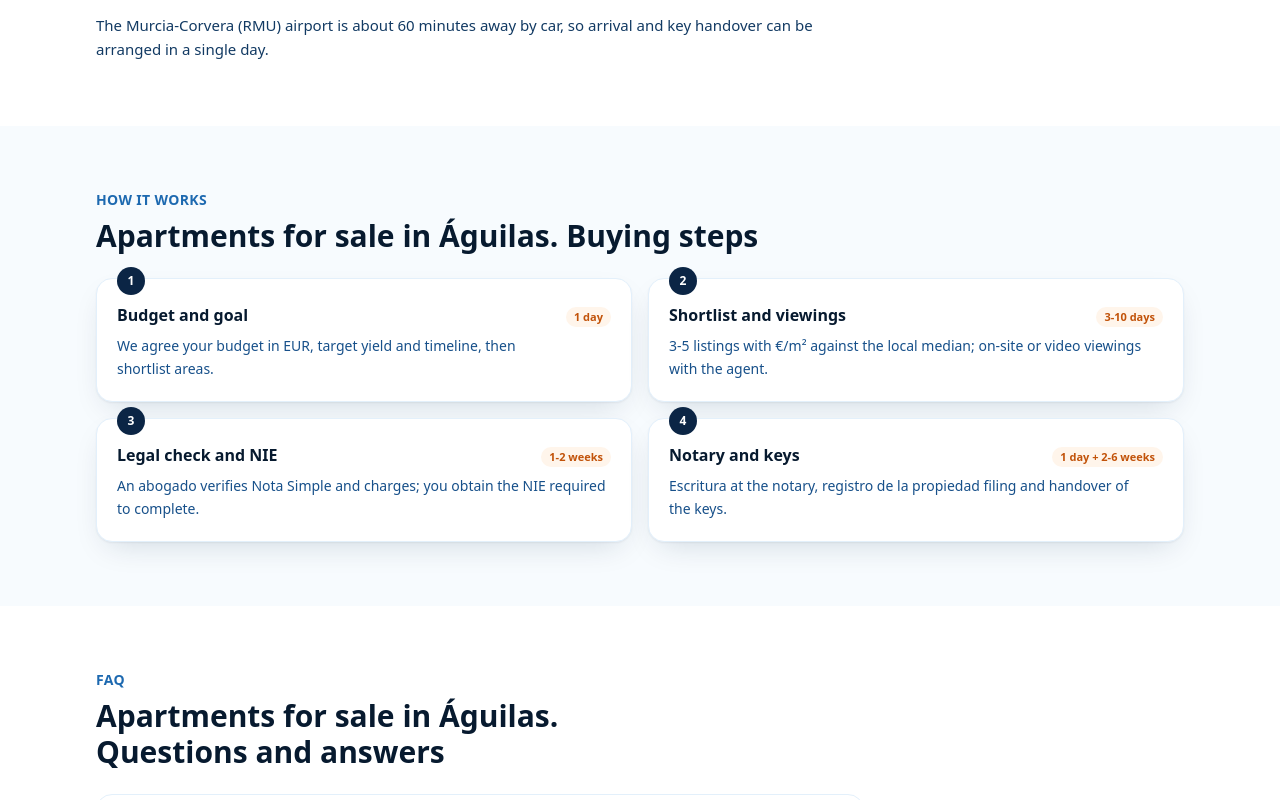
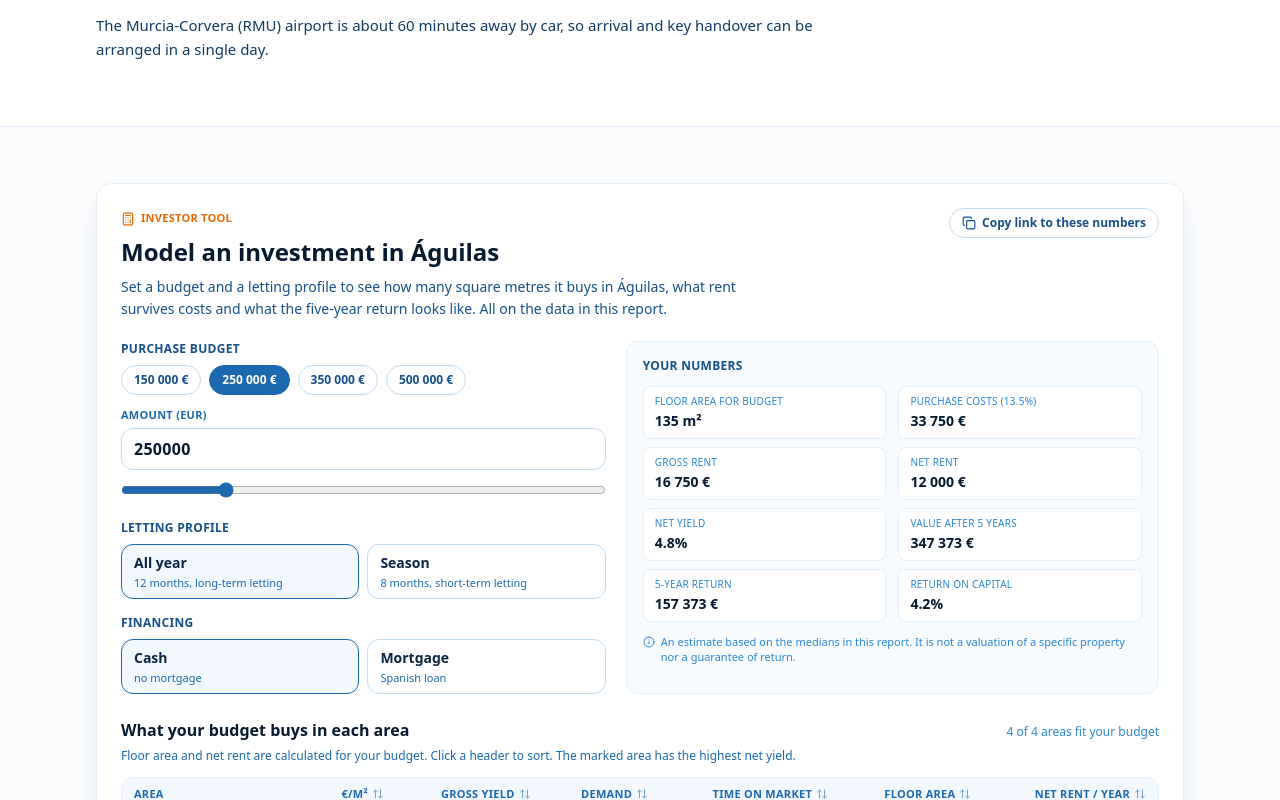
Before and after one commit to Johnpatong111/costa-investors, a Next.js app: page /en/apartments-for-sale/aguilas in a window 1280 px wide. Shown: the part 4800-5600 px from the top of the page. Built offline with nearby package versions, Linux system fonts and the light colour scheme; no server answers.

Commit message:
feat(tools): investor workbench on service city pages

```diff
--- a/src/app/[lang]/[service]/[city]/page.tsx
+++ b/src/app/[lang]/[service]/[city]/page.tsx
@@ -8,6 +8,8 @@ import { Hero } from "@/components/sections/hero";
 import { HowItWorks } from "@/components/sections/how-it-works";
 import { InternalLinks } from "@/components/sections/internal-links";
 import { MarketStatsSection } from "@/components/sections/market-stats";
+import { InvestorWorkbench } from "@/components/tools/investor-workbench";
+import { deriveDistrictStats } from "@/lib/content/market-stats";
 import { StickyCta } from "@/components/sections/sticky-cta";
 import { JsonLd } from "@/components/seo/json-ld";
 import { buildCityContent } from "@/lib/content/city-content";
@@ -169,6 +171,35 @@ export default async function CityServicePage({
 
       <ContentBlocks blocks={content.blocks} />
 
+      <section className="border-t border-brand-100 bg-brand-50/40">
+        <div className="container-page py-10 lg:py-14">
+          <InvestorWorkbench
+            locale={locale}
+            cityName={city.name}
+            rates={{
+              pricePerM2: content.stats.pricePerM2,
+              rentalYield: content.stats.rentalYield,
+              netYield: content.stats.netYield,
+              priceGrowth: content.stats.priceGrowth,
+            }}
+            districts={city.districts.map((district) => {
+              const districtStats = deriveDistrictStats(city, district, region);
+              return {
+                slug: district.slug,
+                name: district.name,
+                pricePerM2: districtStats.pricePerM2,
+                rentalYield: districtStats.rentalYield,
+                netYield: districtStats.netYield,
+                demandIndex: district.demandIndex,
+                days: districtStats.avgDaysOnMarket,
+              };
+            })}
+            districtBasePath={translatePath(`/${PRICE_REPORT.slug}/${city.slug}`, locale)}
+            ctaHref="#lead-form"
+          />
+        </div>
+      </section>
+
       <HowItWorks
         eyebrow={ui.howItWorks}
         steps={content.processSteps}
```
